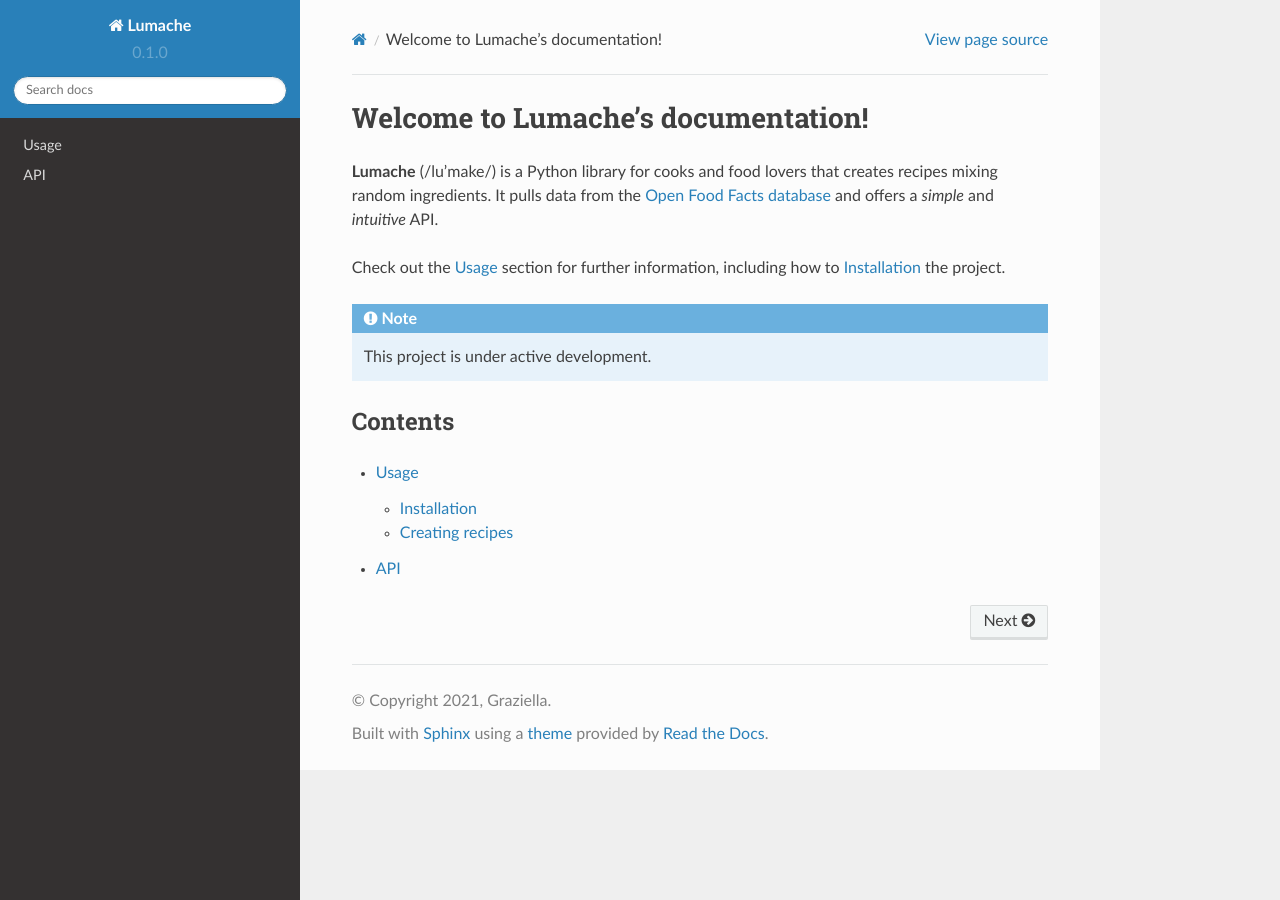
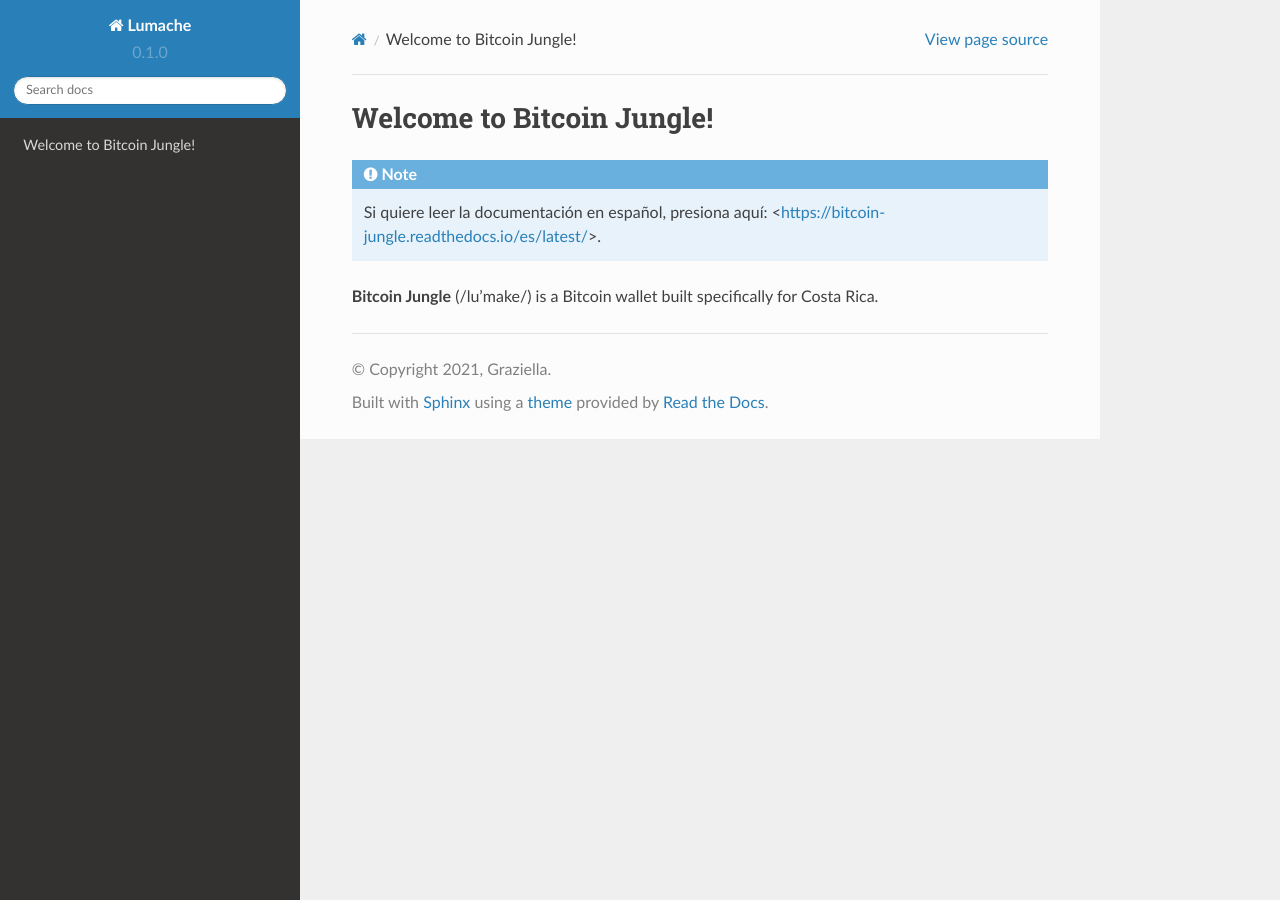
Before and after one commit to Bitcoin-Jungle/mobile-app-docs, a Sphinx documentation site: the page built from docs/source/index.rst, in a window 1280 px wide. Built offline with Sphinx 7.4.7 and the Read the Docs theme 2.0.0, drawn with Linux system fonts in a browser that asks for light colours.

Commit message:
Update index.rst

```diff
--- a/docs/source/index.rst
+++ b/docs/source/index.rst
@@ -1,22 +1,8 @@
-Welcome to Lumache's documentation!
+Welcome to Bitcoin Jungle!
 ===================================
-
-**Lumache** (/lu'make/) is a Python library for cooks and food lovers
-that creates recipes mixing random ingredients.
-It pulls data from the `Open Food Facts database <https://world.openfoodfacts.org/>`_
-and offers a *simple* and *intuitive* API.
-
-Check out the :doc:`usage` section for further information, including
-how to :ref:`installation` the project.
 
 .. note::
 
-   This project is under active development.
+   Si quiere leer la documentación en español, presiona aquí: <https://bitcoin-jungle.readthedocs.io/es/latest/>.
 
-Contents
---------
-
-.. toctree::
-
-   usage
-   api
+**Bitcoin Jungle** (/lu'make/) is a Bitcoin wallet built specifically for Costa Rica.
```
